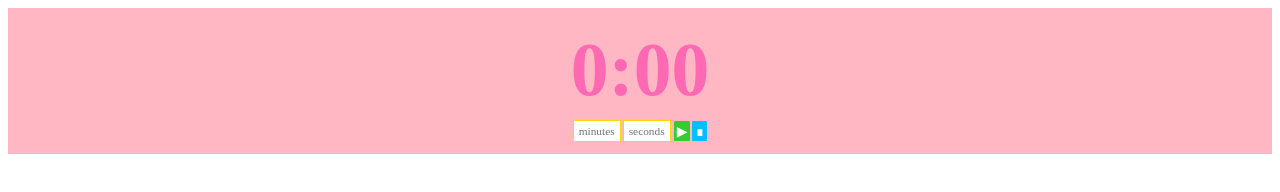
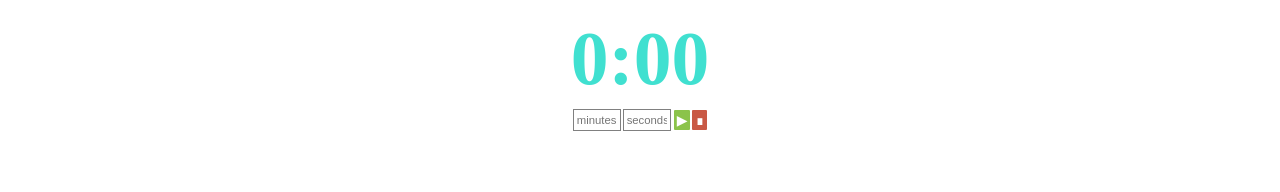
Before and after one commit to ImChierry/Notion-Study-Timers, a plain HTML site: page Shugo-Chara-Timer-main/index.html in a window 1280 px wide. Drawn offline with Linux system fonts and the light colour scheme.

Commit message:
Update index.html

```diff
--- a/Shugo-Chara-Timer-main/index.html
+++ b/Shugo-Chara-Timer-main/index.html
@@ -7,36 +7,34 @@
 
 
   <style>
+
 .section {
 			display: flex;
-      background-color: #ffb7c3;
 			flex-direction: column;
 			align-items: center;
 			justify-content: flex-start;
-			padding: 3mm;
+			padding: 0mm;
 			overflow: hidden;
     }
     #display {
 			font-size: 20mm;
 			font-weight: bold;
       font-family: cookie;
-			color: hotpink;
+			color: turquoise;
 			margin-top: 2mm;
 			margin-bottom: 2mm;
 		}
 
 .section input {
       font-size: 3mm;
-        color: gold;
+        color: blue;
         background-color: white;
-        font-family: cookie;
         text-align: center;
-        border: 0.1mm solid gold;
+        border: 0.1mm solid gray;
         width: 40px;
         padding: 3px 3px;
         margin-right: 2px;
        display: inline-block;
-
     }
     .buttons {
         display: flex;
@@ -45,15 +43,12 @@
 
         .buttons button {
             font-size: 14px;
-			      padding: 2px 3px;
-			      border: none;
-            color: white;
-			      border-radius: 1px;
-			      margin: 1px;
-			      cursor: pointer;
-            outline: none;
-
-            transition: 0.1s;
+			color: white;
+			padding: 2px 3px;
+			border: none;
+			border-radius: 1px;
+			margin: 1px;
+			cursor: pointer;
         }
 
             .buttons button:active {
@@ -62,15 +57,14 @@
 
             .buttons button:last-child {
                 margin-right: 0;
-             color: white;
             }
 
             .buttons button:nth-child(3){
-                background-color: limegreen;
+                background-color: #8bc34a;
             }
 
             .buttons button:nth-child(4){
-                background-color: deepskyblue;
+                background-color: rgb(201, 89, 69);
             }
 
   </style>
```
